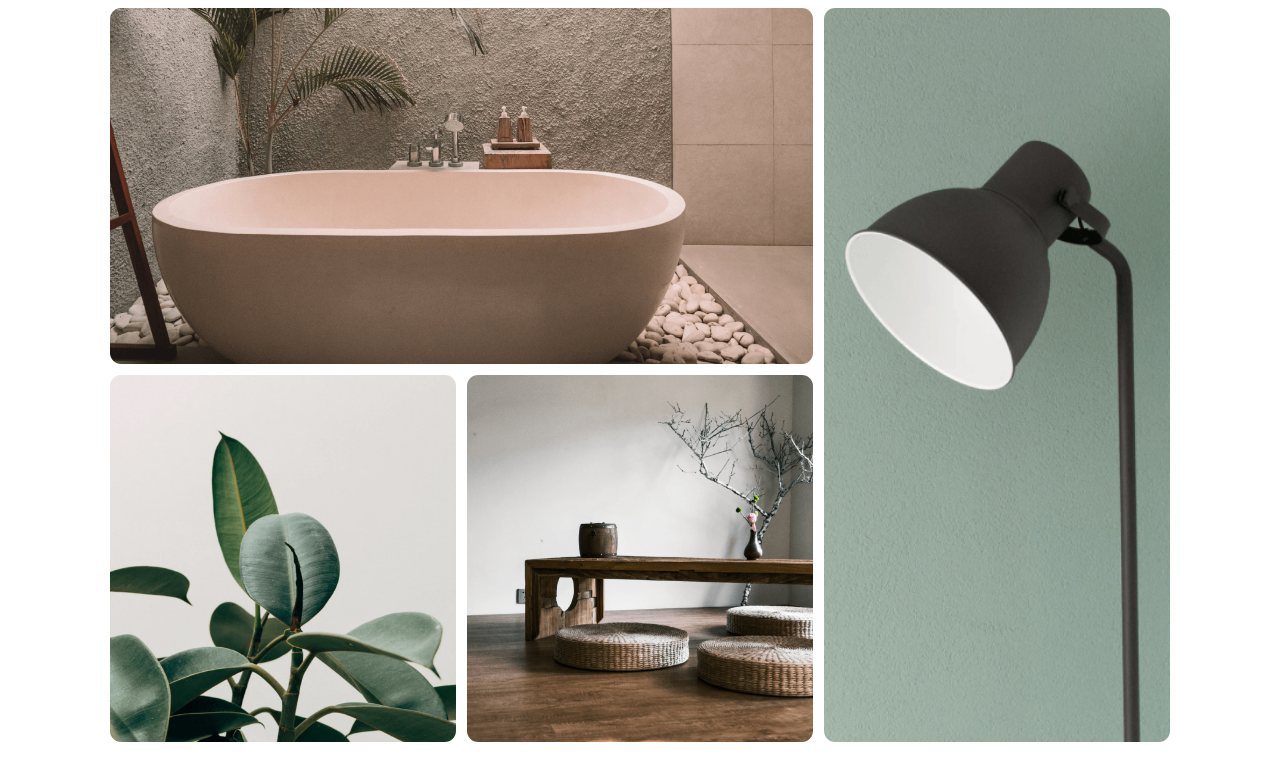
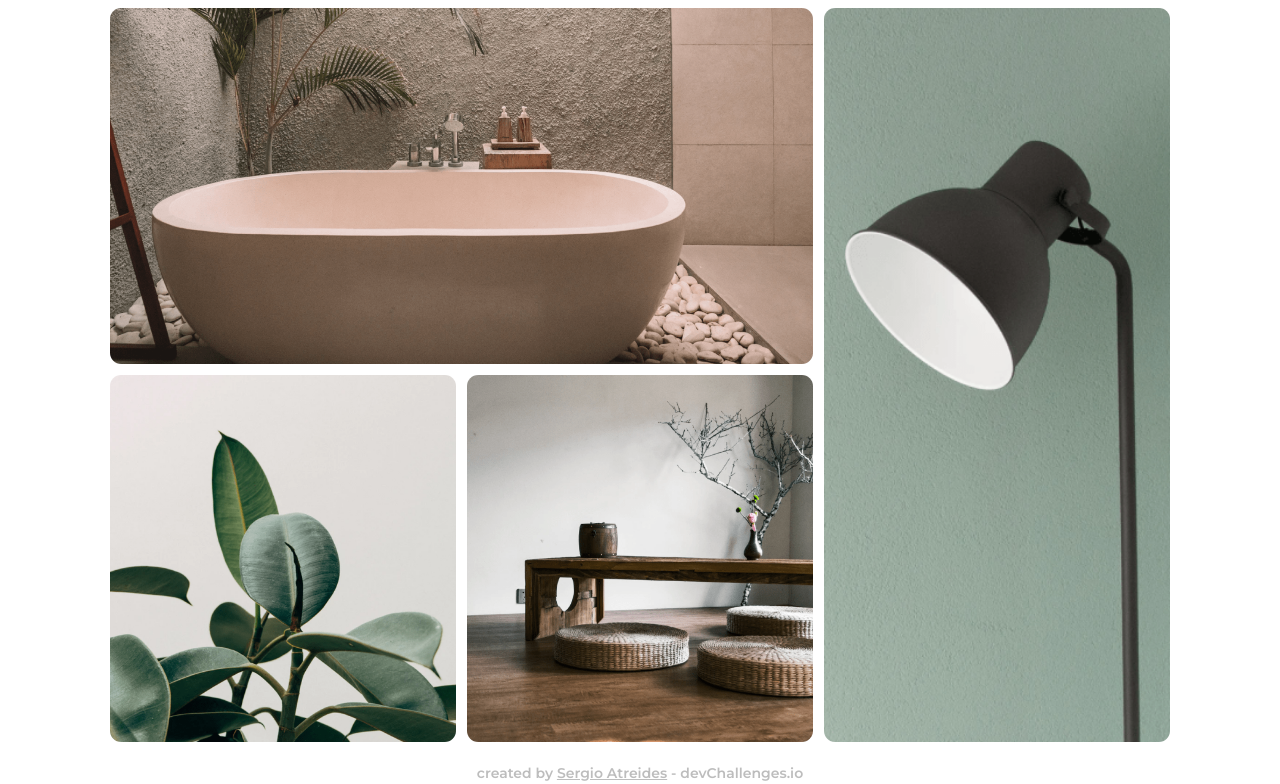
Before and after one commit to sergio-atreides/Challenge-05---my-gallery, a plain HTML site: page index.html in a window 1280 px wide. Shown: the part 604-1388 px from the top of the page. Before the commit the page ends 1366 px from the top, so only its background shows below. Drawn offline with Linux system fonts and the light colour scheme.

Commit message:
Terminado

```diff
--- a/index.html
+++ b/index.html
@@ -58,5 +58,8 @@
             <img src="assets/photo6-small-min.png" alt="Picture 6" title="Picture 6" loading="lazy"/>
         </picture>
     </main>
+    <footer class="Footer">
+        <p class="Footer-p">created by <a href="https://github.com/sergio-atreides" class="Footer-a" target="_blank">Sergio Atreides</a> - devChallenges.io</p>
+    </footer>
 </body>
 </html>
--- a/scss/styles.scss
+++ b/scss/styles.scss
@@ -6,7 +6,7 @@ $font: 'Montserrat', sans-serif;
 $title-color: #4E5150;
 $subtitle-color: #A9A9A9;
 $button-bg: #E5E5E5;
-$button-description: #BDBDBD;
+$footer-color: #BDBDBD;
 
 @mixin flexible ($direction,$alignx, $aligny) {
     display: flex;
@@ -60,7 +60,7 @@ $button-description: #BDBDBD;
 }
 .Description {
     font-size: .75em;
-    color: $button-description;
+    color: $footer-color;
 }
 .Mosaic {
     display: grid;
@@ -96,3 +96,16 @@ $button-description: #BDBDBD;
         height: 100%;
     }
 }
+.Footer {
+    width: 100%;
+    &-p {
+        text-align: center;
+        color: $footer-color;
+        font-weight: 500;
+        font-size: 14px;
+    }
+    &-a {
+        text-decoration: underline;
+        font-weight: bold;
+    }
+}
```
Also changed, not shown: css/styles.css, screenshot.png (added), 1 other file.
